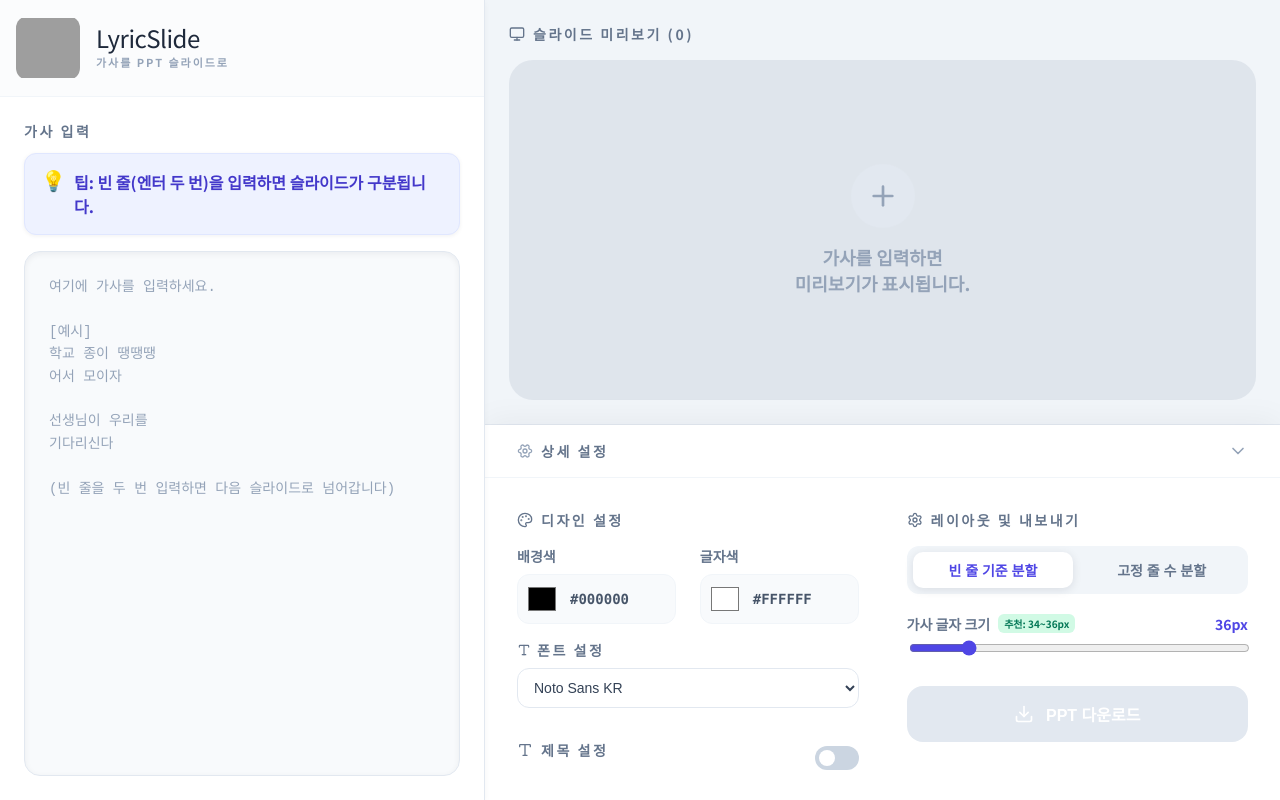
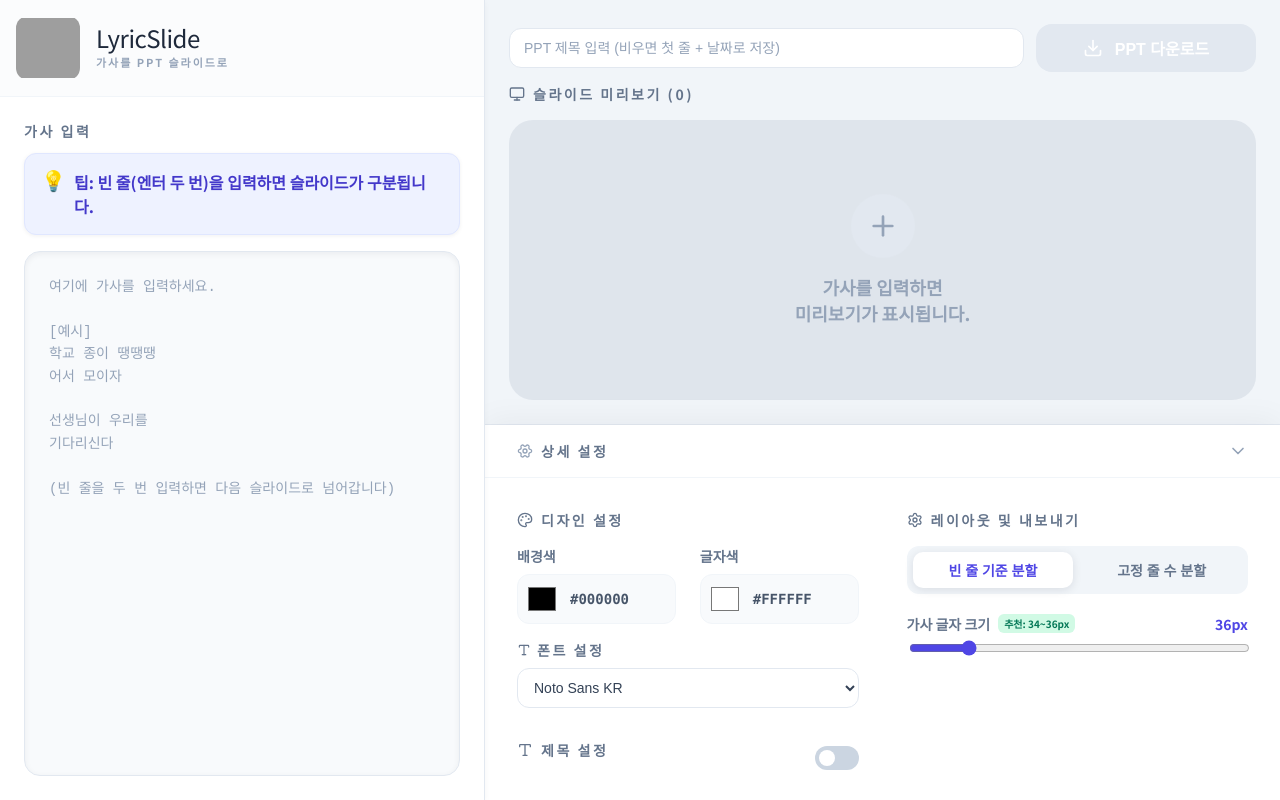
Before and after one commit to Db0111/lyric-slide, a React (Vite) app: page / in a window 1280 px wide. Built offline with nearby package versions, Linux system fonts and the light colour scheme; grey boxes are pictures that could not be loaded; a web font is replaced by a local one.

Commit message:
feat: ppt 제목 설정 추가

```diff
--- a/src/App.tsx
+++ b/src/App.tsx
@@ -69,6 +69,7 @@ export default function App() {
   const [showTitle, setShowTitle] = useState(false);
   const [titleText, setTitleText] = useState("");
   const [titlePosition, setTitlePosition] = useState<TitlePosition>("TL");
+  const [pptTitle, setPptTitle] = useState("");
   const [fontSize, setFontSize] = useState(36);
   const [titleFontSize, setTitleFontSize] = useState(18);
   const [fontFamily, setFontFamily] = useState("Noto Sans KR");
@@ -120,6 +121,19 @@ export default function App() {
   }, [slides.length]);
 
   const handleDownload = async () => {
+    const today = new Date();
+    const yyyymmdd = `${today.getFullYear()}${String(today.getMonth() + 1).padStart(2, "0")}${String(today.getDate()).padStart(2, "0")}`;
+    const firstLyricLine =
+      lyrics
+        .split("\n")
+        .map((line) => line.trim())
+        .find((line) => line.length > 0) || "lyrics";
+    const baseName = pptTitle.trim() || `${firstLyricLine}_${yyyymmdd}`;
+    const safeBaseName = baseName
+      .replace(/[\\/:*?"<>|]/g, "")
+      .replace(/\s+/g, " ")
+      .trim();
+
     const pres = new pptxgen();
     pres.layout = "LAYOUT_16x9";
 
@@ -191,7 +205,7 @@ export default function App() {
       });
     });
 
-    pres.writeFile({ fileName: `${titleText || "lyrics"}.pptx` });
+    pres.writeFile({ fileName: `${safeBaseName || "lyrics"}.pptx` });
   };
 
   return (
@@ -244,6 +258,22 @@ export default function App() {
       <MainArea>
         <PreviewSection>
           <PreviewInner>
+            <PreviewTopBar>
+              <PptTitleInput
+                type="text"
+                value={pptTitle}
+                onChange={(e) => setPptTitle(e.target.value)}
+                placeholder="PPT 제목 입력 (비우면 첫 줄 + 날짜로 저장)"
+              />
+              <DownloadButton
+                onClick={() => {
+                  void handleDownload();
+                }}
+                disabled={!lyrics.trim()}
+              >
+                <Download size={20} /> PPT 다운로드
+              </DownloadButton>
+            </PreviewTopBar>
             <PreviewHeader>
               <PreviewTitle>
                 <Monitor size={16} /> 슬라이드 미리보기 ({slides.length})
@@ -580,16 +610,6 @@ export default function App() {
                     </RangeBlock>
                   </Stack>
                 </section>
-
-                <DownloadButton
-                  onClick={(e) => {
-                    e.stopPropagation();
-                    void handleDownload();
-                  }}
-                  disabled={!lyrics.trim()}
-                >
-                  <Download size={20} /> PPT 다운로드
-                </DownloadButton>
               </SettingsColumn>
             </SettingsGrid>
           </SettingsBody>
@@ -866,6 +886,40 @@ const PreviewHeader = styled.div`
   flex-shrink: 0;
 `;
 
+const PreviewTopBar = styled.div`
+  display: flex;
+  gap: 12px;
+  align-items: center;
+  margin-bottom: 12px;
+  flex-shrink: 0;
+
+  @media (max-width: 767px) {
+    flex-direction: column;
+    align-items: stretch;
+  }
+`;
+
+const PptTitleInput = styled.input`
+  flex: 1;
+  min-width: 0;
+  border: 1px solid #e2e8f0;
+  border-radius: 12px;
+  padding: 11px 14px;
+  font-size: 14px;
+  color: #334155;
+  outline: none;
+  transition: all 0.2s ease;
+
+  &::placeholder {
+    color: #94a3b8;
+  }
+
+  &:focus {
+    border-color: #6366f1;
+    box-shadow: 0 0 0 2px #818cf8;
+  }
+`;
+
 const PreviewTitle = styled.h2`
   margin: 0;
   font-size: 14px;
@@ -1350,10 +1404,10 @@ const SegmentButton = styled.button<{ $active: boolean }>`
 `;
 
 const DownloadButton = styled.button`
-  width: 100%;
+  width: 220px;
   border: 0;
   border-radius: 16px;
-  padding: 16px;
+  padding: 12px 16px;
   display: flex;
   align-items: center;
   justify-content: center;
@@ -1378,6 +1432,10 @@ const DownloadButton = styled.button`
     background: #e2e8f0;
     box-shadow: none;
     cursor: not-allowed;
+  }
+
+  @media (max-width: 767px) {
+    width: 100%;
   }
 `;
 
```
